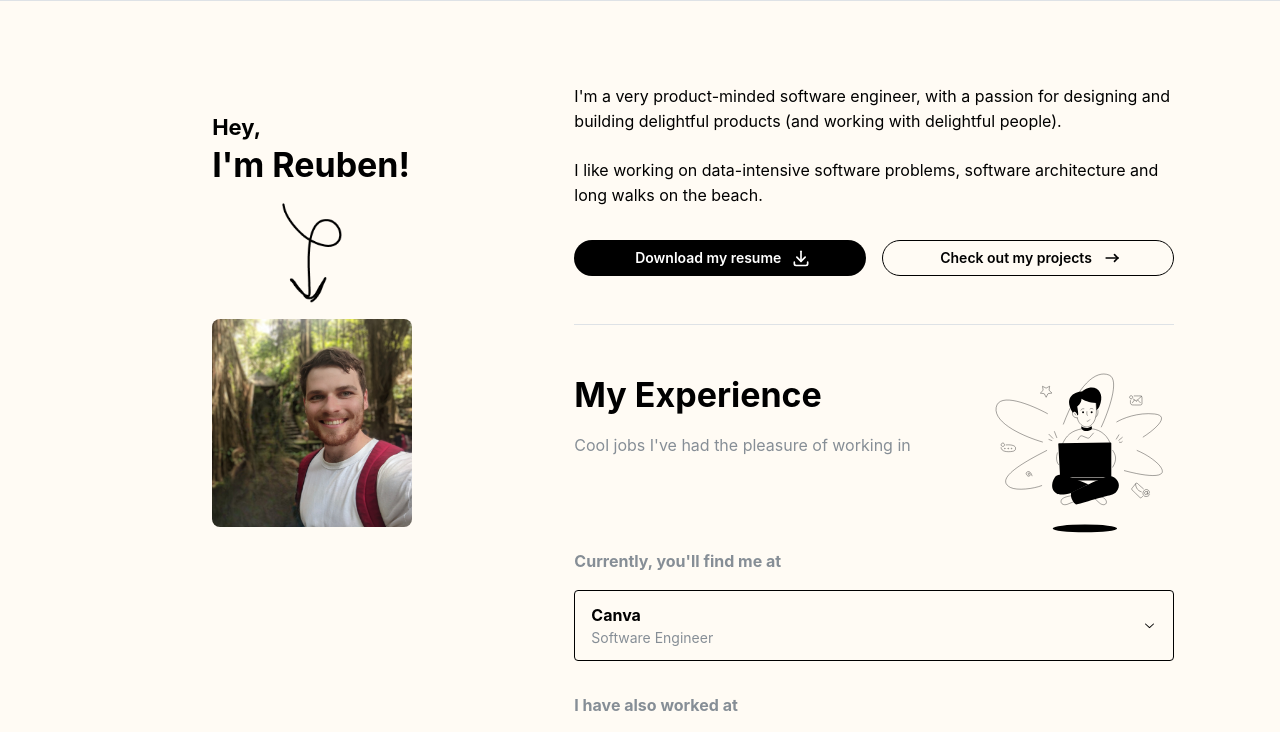
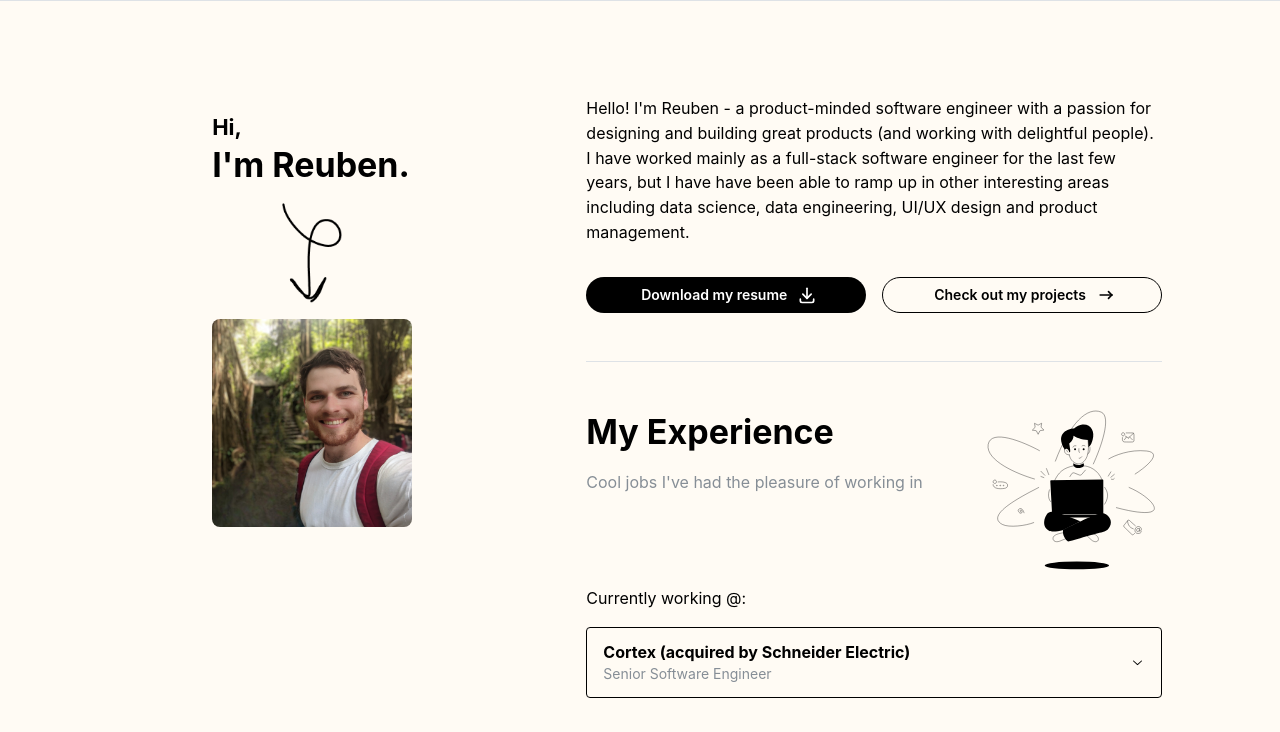
Before and after one commit to reubenjamesbishop/reubens-website, a React (Vite) app: page / in a window 1280 px wide. Shown: the top 732 px of the page. Built offline with nearby package versions, Linux system fonts and the light colour scheme.

Commit message:
Revert "Update new current job and minor styling"

```diff
--- a/src/components/WorkAccordion/CurrentWorkAccordion.tsx
+++ b/src/components/WorkAccordion/CurrentWorkAccordion.tsx
@@ -2,11 +2,12 @@ import { Group, Text, Accordion } from "@mantine/core";
 
 const charactersList = [
   {
-    id: "Canva",
-    label: "Canva",
-    description: "Software Engineer",
+    id: "Cortex (acquired by Schneider Electric)",
+    label: "Cortex (acquired by Schneider Electric)",
+    description: "Senior Software Engineer",
     content: `
-    Working on the AI Workflows and Tools optimisations team at Canva in Sydney.
+    Worked as a senior software engineer at Cortex, a clean-energy startup that was later acquired by Schneider Electric.
+    Developed software solutions to optimize energy consumption and integrate renewable energy sources.
     `,
   },
 ];
@@ -47,7 +48,7 @@ export default function CurrentWorkAccordion() {
 
   return (
     <>
-      <Text c={'gray'} fw={'bold'}>Currently, you'll find me at</Text>
+      <Text>Currently working @:</Text>
       <Accordion chevronPosition="right" variant="contained">
         {items}
       </Accordion>
--- a/src/components/WorkAccordion/PreviousWorkAccordion.tsx
+++ b/src/components/WorkAccordion/PreviousWorkAccordion.tsx
@@ -1,16 +1,6 @@
 import { Group, Text, Accordion } from "@mantine/core";
 
 const charactersList = [
-{
-    id: "Cortex (acquired by Schneider Electric)",
-    label: "Cortex (acquired by Schneider Electric)",
-    description: "Senior Software Engineer",
-    content: `
-    Worked as a senior software engineer at Cortex, a clean-energy startup that was later acquired by Schneider Electric.
-    Developed software solutions to optimize energy consumption and integrate renewable energy sources using mainly
-    Python and Go.
-    `,
-},
 {
     id: "iO Energy",
     label: "iO Energy",
@@ -80,7 +70,7 @@ export default function PreviousWorkAccordion() {
 
   return (
     <>
-      <Text c={'gray'} fw={'bold'}>I have also worked at</Text>
+      <Text>Have previously been @</Text>
       <Accordion chevronPosition="right" variant="contained">
         {items}
       </Accordion>
--- a/src/pages/Home.tsx
+++ b/src/pages/Home.tsx
@@ -42,11 +42,13 @@ import resume_link from "../assets/reuben_bishop_cv.pdf";
 function PageIntro() {
   return (
     <Stack>
-      <Text ta={{ base: "center", md: "left" }}>
-        I'm a very product-minded software engineer, with a passion for designing and building delightful products
-        (and working with delightful people). <br/><br/>
-        I like working on data-intensive software problems, software architecture
-        and long walks on the beach.
+      <Text>
+        Hello! I'm Reuben - a product-minded software engineer with a passion for designing and
+        building great products (and working with delightful people). I have
+        worked mainly as a full-stack software engineer for the last few
+        years, but I have have been able to ramp up in other interesting areas
+        including data science, data engineering, UI/UX design and product
+        management.
       </Text>
       <Space />
       <Grid>
@@ -86,8 +88,9 @@ export default function Home() {
     <>
       <Container size={"lg"} pt="xl">
         <Space h="xl" />
+        <Stack>
           <Grid>
-            <Grid.Col span={{ base: 12, md: 5 }} >
+            <Grid.Col span={{ base: 12, md: 5 }}>
               <Box
                 p="xl"
                 style={{
@@ -98,9 +101,8 @@ export default function Home() {
                 <Center>
                   <Stack>
                     <Box>
-                      <Title order={3}>Hey,</Title>
-                      <Title order={1}>I'm Reuben!</Title>
-
+                      <Title order={3}>Hi,</Title>
+                      <Title order={1}>I'm Reuben.</Title>
                     </Box>
                     <Box style={{ width: 200 }}>
                       <Image
@@ -125,8 +127,8 @@ export default function Home() {
                 </Center>
               </Box>
             </Grid.Col>
-            <Grid.Col span={{ base: 12, md: 7 }} >
-              <Stack p="lg">
+            <Grid.Col span={{ base: 12, md: 7 }}>
+              <Stack p="xl">
                 <PageIntro />
                 <Divider my="xl" />
                 <SectionTitle
@@ -249,6 +251,7 @@ export default function Home() {
             </Grid.Col>
           </Grid>
           <Space h="xl" />
+        </Stack>
       </Container>
     </>
   );
```
